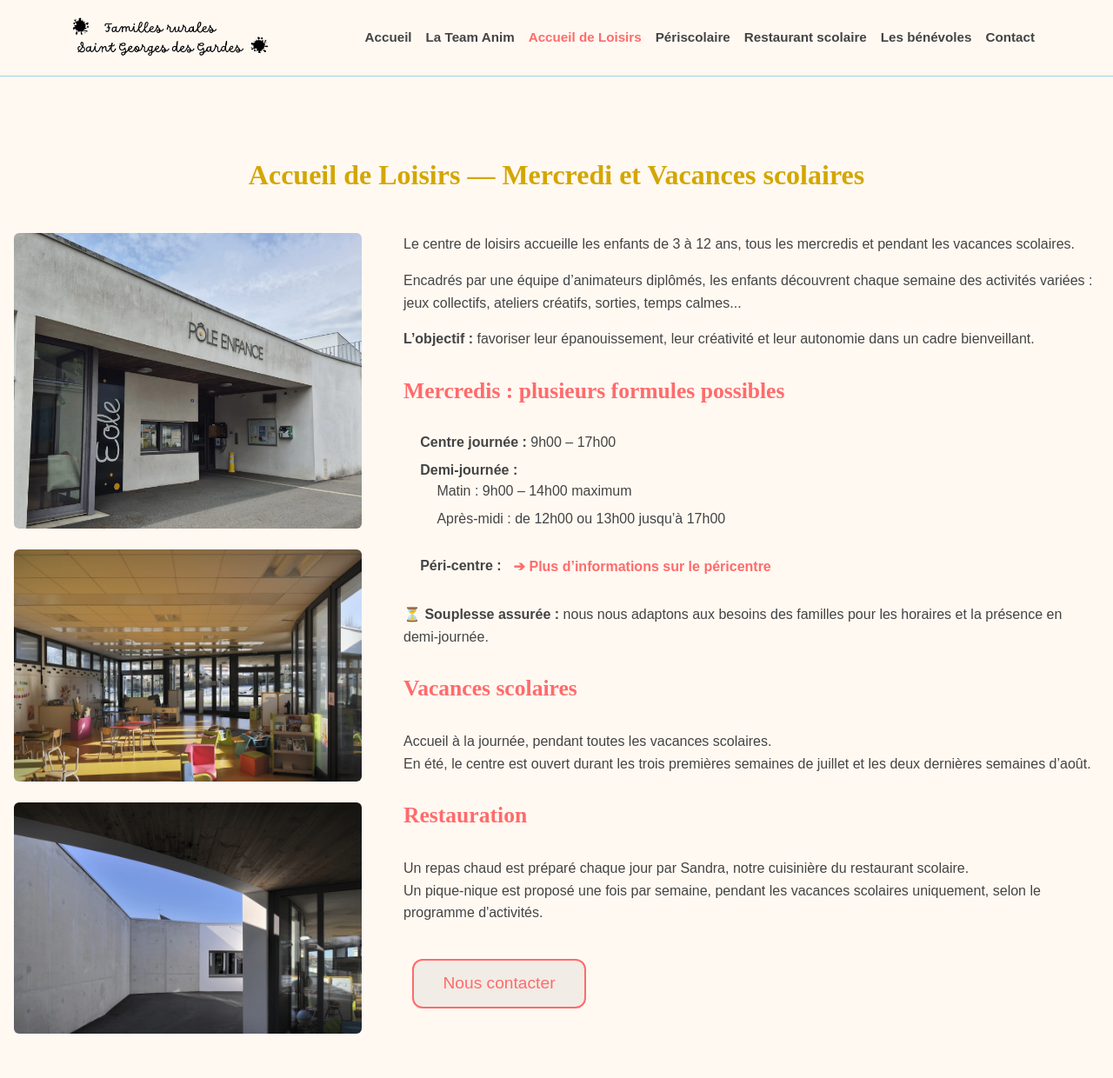
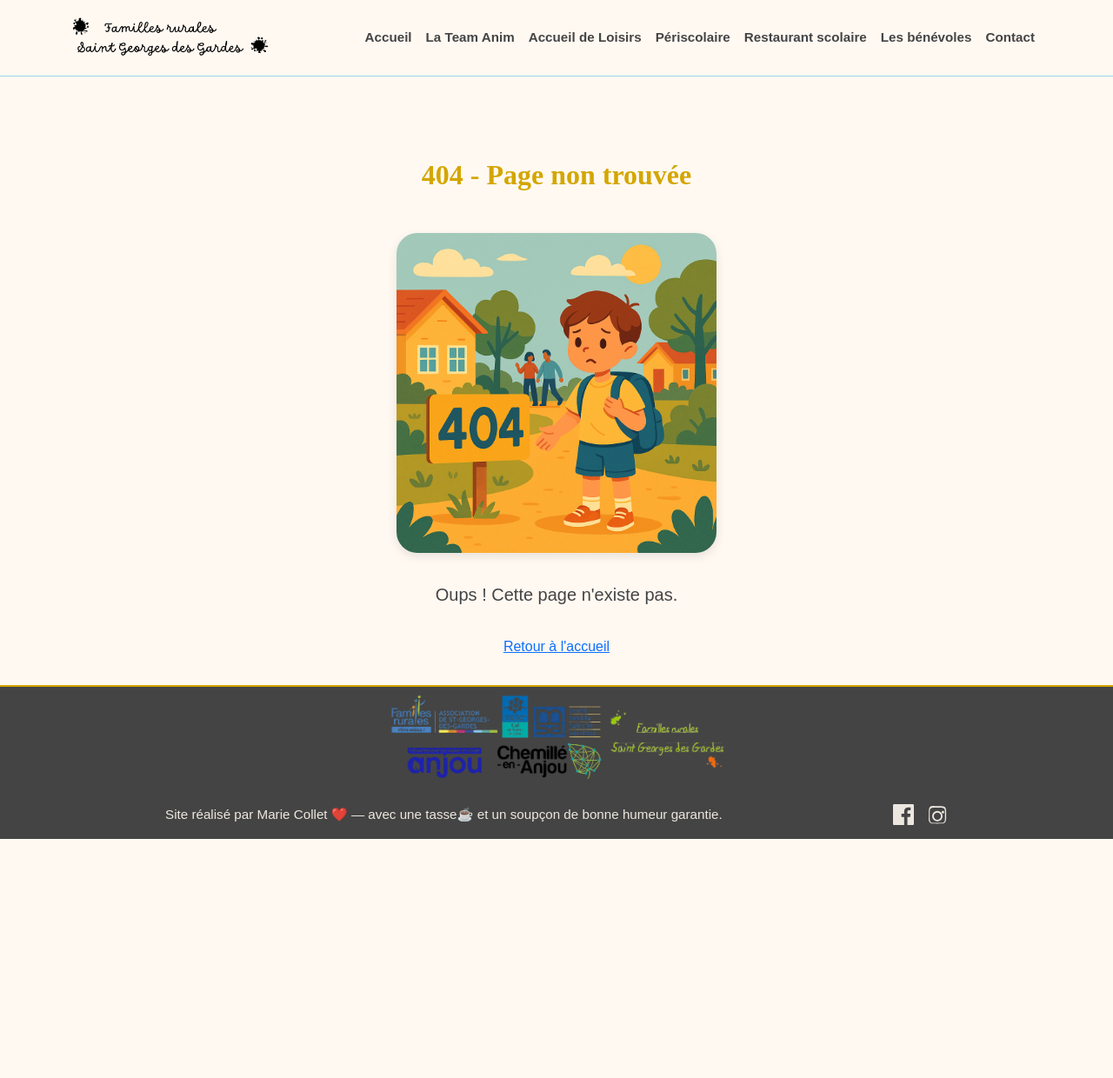
Before and after one commit to MarieC2023/FamillesRuralesSGG, a React (Vite) app: page /Centre in a window 1280 px wide. Shown: the top 1240 px of the page at 87% size. After the commit the page ends 965 px from the top, so only its background shows below. Built offline with nearby package versions, Linux system fonts and the light colour scheme.

Commit message:
Modif nom pour meilleur référencement

```diff
--- a/src/components/layout/Header.jsx
+++ b/src/components/layout/Header.jsx
@@ -63,17 +63,17 @@ const Header = () => {
               <NavLink className="nav-link" to="/TeamAnim">La Team Anim</NavLink>
             </li>
             <li className="nav-item">
-              <NavLink className="nav-link" to="/Centre">Accueil de Loisirs</NavLink>
+              <NavLink className="nav-link" to="/AccueilDeLoisirs">Accueil de Loisirs</NavLink>
             </li>
 
             <li className="nav-item">
-              <NavLink className="nav-link" to="/Peri">Périscolaire</NavLink>
+              <NavLink className="nav-link" to="/Periscolaire">Périscolaire</NavLink>
             </li>
             <li className="nav-item">
-              <NavLink className="nav-link" to="/Resto">Restaurant scolaire</NavLink>
+              <NavLink className="nav-link" to="/RestaurantScolaire">Restaurant scolaire</NavLink>
             </li>
             <li className="nav-item">
-              <NavLink className="nav-link" to="/Equipe">Les bénévoles</NavLink>
+              <NavLink className="nav-link" to="/Benevoles">Les bénévoles</NavLink>
             </li>
             <li className="nav-item">
               <NavLink className="nav-link" to="/Contact">Contact</NavLink>
--- a/src/pages/Resto.jsx
+++ b/src/pages/RestaurantScolaire.jsx
@@ -9,7 +9,7 @@ import { Helmet } from "react-helmet";
 import extCantine from '@/assets/cantine.webp';
 import intCantine from '@/assets/cantine2.webp';
 
-const Resto = () => {
+const RestaurantScolaire = () => {
     return (
         <div className="wrapper resto-page">
             <Helmet>
@@ -79,4 +79,4 @@ const Resto = () => {
     );
 };
 
-export default Resto;
+export default RestaurantScolaire;
```
Also changed, not shown: src/pages/AccueilDeLoisirs.jsx (renamed from src/pages/Centre.jsx), src/pages/Benevoles.jsx (renamed from src/pages/Equipe.jsx), src/pages/Periscolaire.jsx (renamed from src/pages/Peri.jsx), 1 other file (tests, documents, lock files or other folders).
